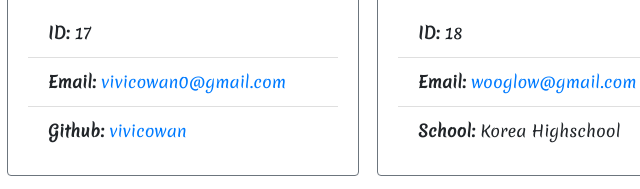
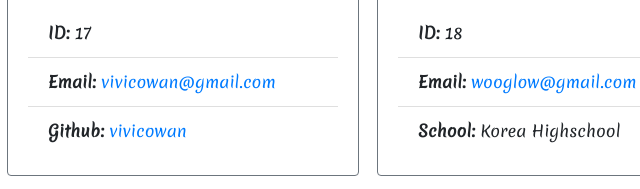
Before and after one commit to zzangu0215/Team-Profile-Generator, a website: page dist/output/teampage.html in a window 1280 px wide. Shown: the part 744-933 px from the top of the page, 87-727 px from the left. Drawn offline with nearby package versions, Linux system fonts and the light colour scheme; a web font is replaced by a local one.

Commit message:
README done

```diff
--- a/dist/output/teampage.html
+++ b/dist/output/teampage.html
@@ -75,7 +75,7 @@
               <div class="card-body">
                 <ul class="list-group list-group-flush">
                   <li class="list-group-item" id="id"><strong>ID: </strong>17</li>
-                  <li class="list-group-item" id="email"><strong>Email: </strong><a href="mailto:vivicowan0@gmail.com">vivicowan0@gmail.com</a></li>
+                  <li class="list-group-item" id="email"><strong>Email: </strong><a href="mailto:vivicowan@gmail.com">vivicowan@gmail.com</a></li>
                   <li class="list-group-item" id="github"><strong>Github: </strong><a href="https://github.com/vivicowan/">vivicowan</a></li>
                 </ul>
               </div>
```
Also changed, not shown: README.md, images/add_questions.PNG (added), images/adding_employee.PNG (added), images/manager_accessible.PNG (added), images/warning.PNG (added).
